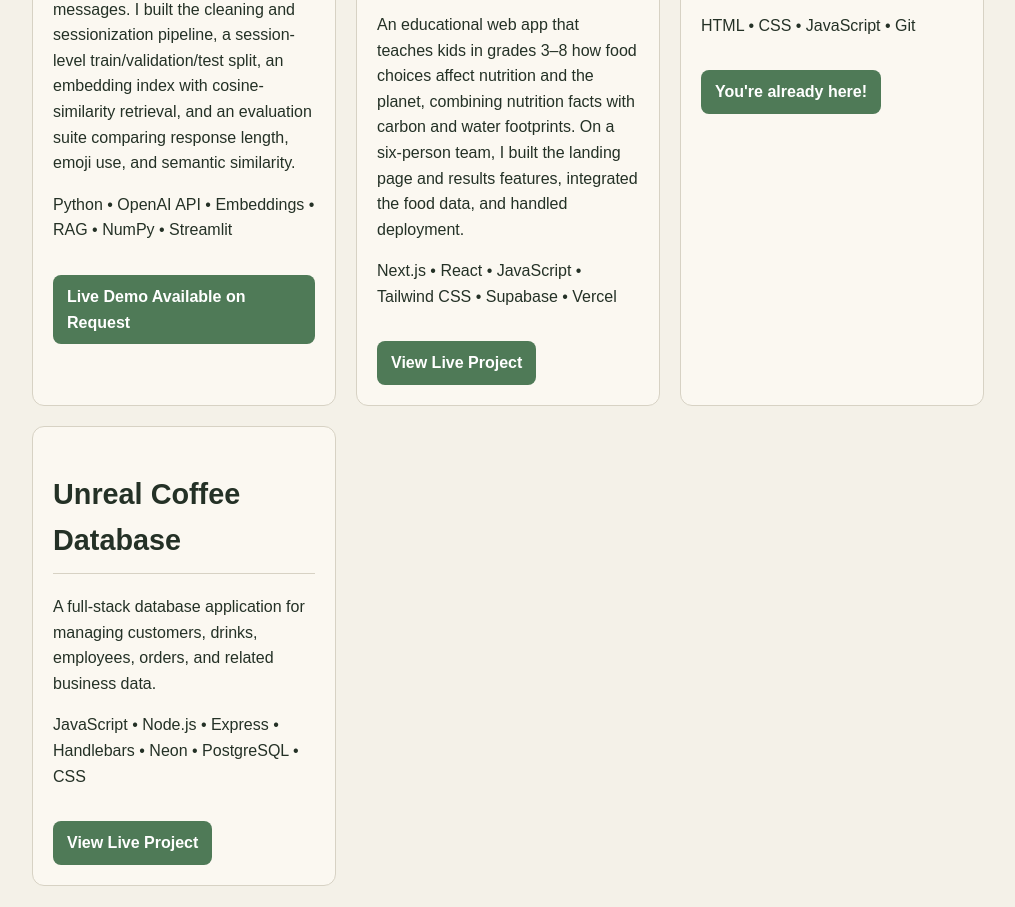
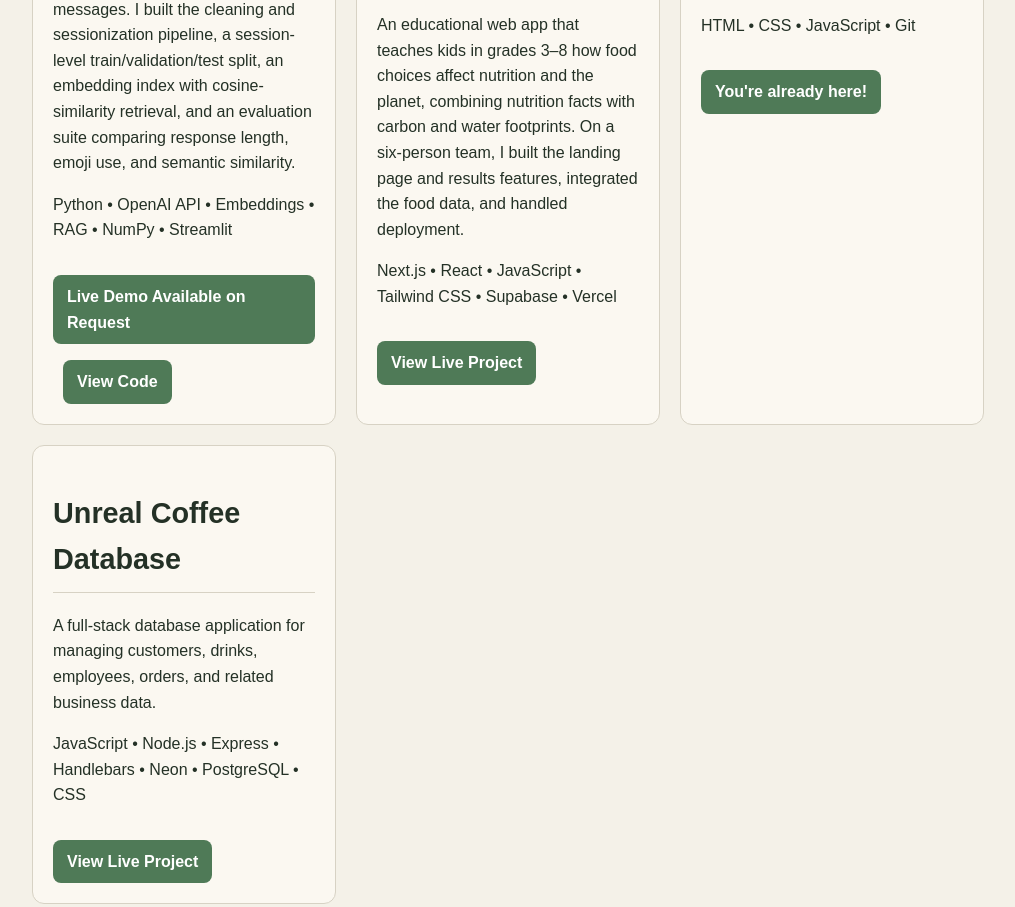
Before and after one commit to aaron-underhill/aaron-underhill.github.io, a plain HTML site: page projects.html in a window 1280 px wide. Shown: the part 696-1603 px from the top of the page, without its empty margins (132-1147 px from the left). Drawn offline with Linux system fonts and the light colour scheme.

Commit message:
Add View Code button to IsaacBot card
Co-Authored-By: Claude Opus 5.5 <noreply@anthropic.com>

```diff
--- a/projects.js
+++ b/projects.js
@@ -27,7 +27,9 @@ const projects = [
 
         link: "mailto:aaron.m.underhill@gmail.com?subject=IsaacBot%20demo%20request",
 
-        external: false
+        external: false,
+
+        codeLink: "https://github.com/aaron-underhill/isaacbot"
     },
 
 
@@ -207,6 +209,31 @@ function createProjectCard(project) {
     }
 
 
+    // Optional second button for projects with public source code.
+    if (project.codeLink) {
+
+        const codeLink =
+            document.createElement("a");
+
+        codeLink.classList.add(
+            "project-link"
+        );
+
+        codeLink.textContent =
+            "View Code";
+
+        codeLink.href =
+            project.codeLink;
+
+        codeLink.target = "_blank";
+
+        codeLink.rel =
+            "noopener noreferrer";
+
+        article.append(codeLink);
+    }
+
+
     return article;
 }
 
--- a/style.css
+++ b/style.css
@@ -354,6 +354,12 @@ article h3 {
 
 .project-link:active {
     transform: translateY(0) scale(0.97);
+}
+
+
+/* Space between two buttons on the same card */
+.project-link + .project-link {
+    margin-left: 10px;
 }
 
 
```
